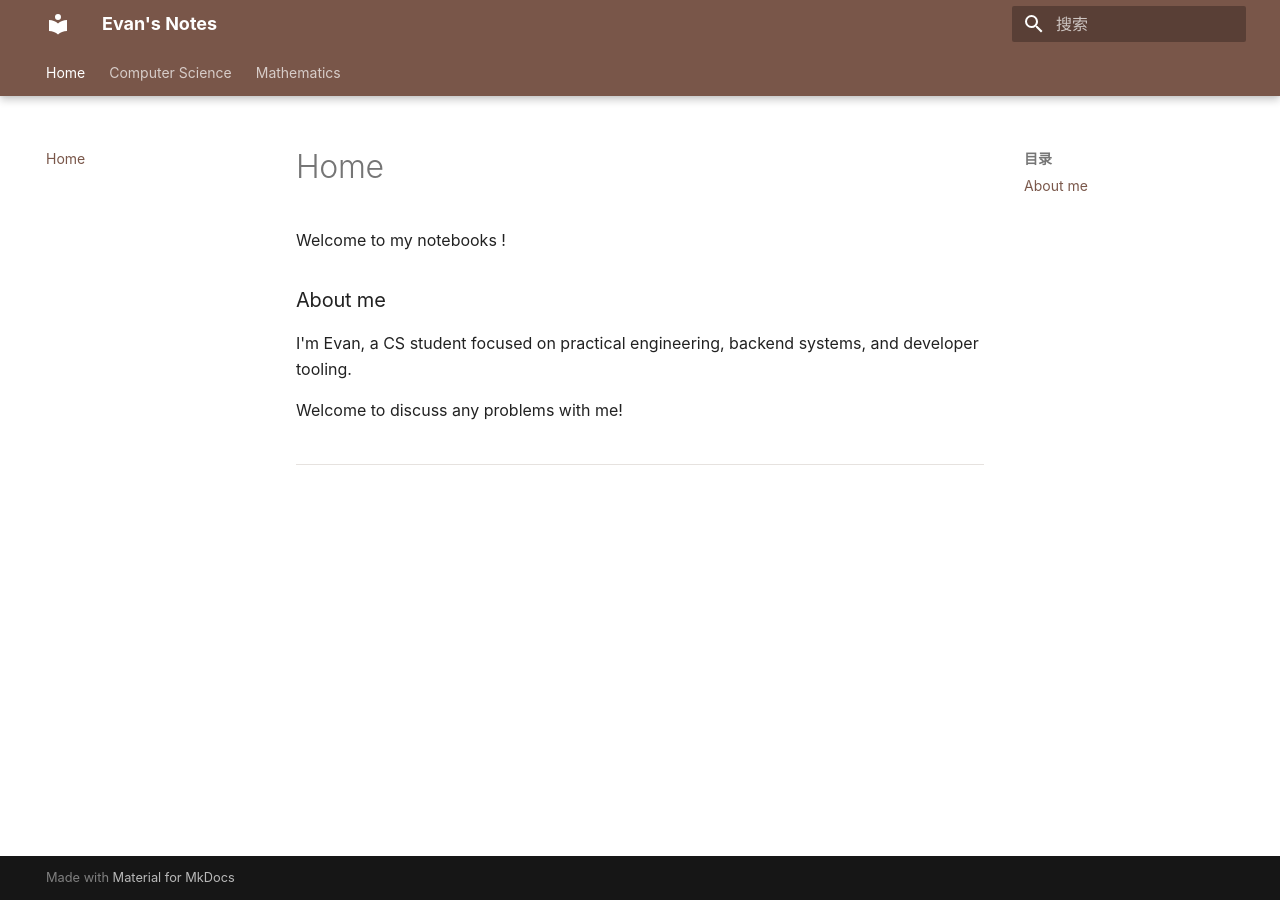
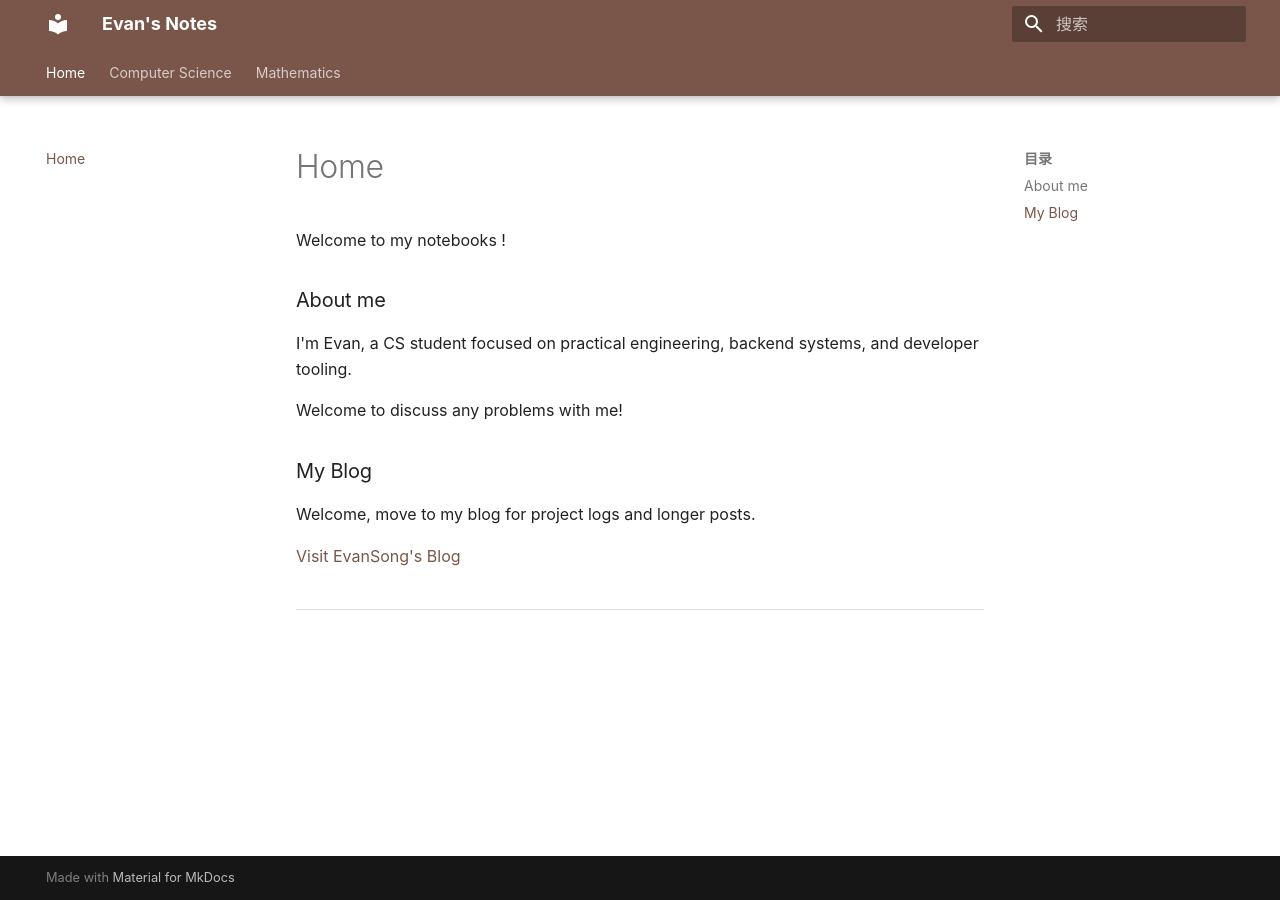
Before and after one commit to Evan0571/notes, an MkDocs documentation site: the page built from docs/index.md, in a window 1280 px wide. Built offline with MkDocs 1.6.1 and Material for MkDocs 9.7.7, drawn with Linux system fonts in a browser that asks for light colours; comment, search, counter and statistics services are not loaded.

Commit message:
add blog link

```diff
--- a/docs/index.md
+++ b/docs/index.md
@@ -4,3 +4,8 @@ Welcome to my notebooks !
 I'm Evan, a CS student focused on practical engineering, backend systems, and developer tooling.
 
 Welcome to discuss any problems with me!
+
+### My Blog
+Welcome, move to my blog for project logs and longer posts.
+
+[Visit EvanSong's Blog](https://evan0571.github.io/)
```
